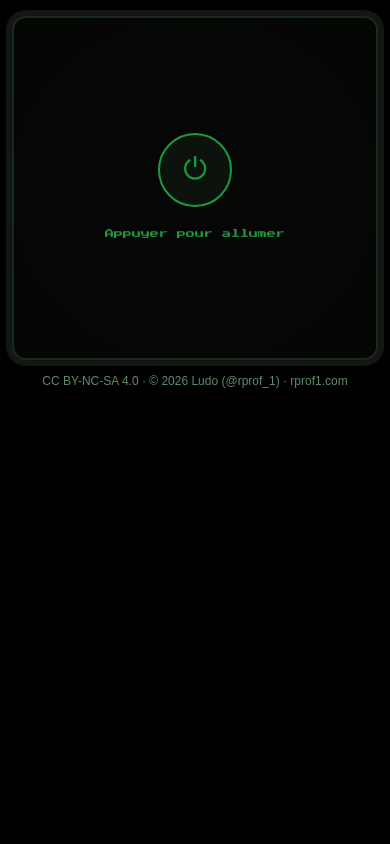
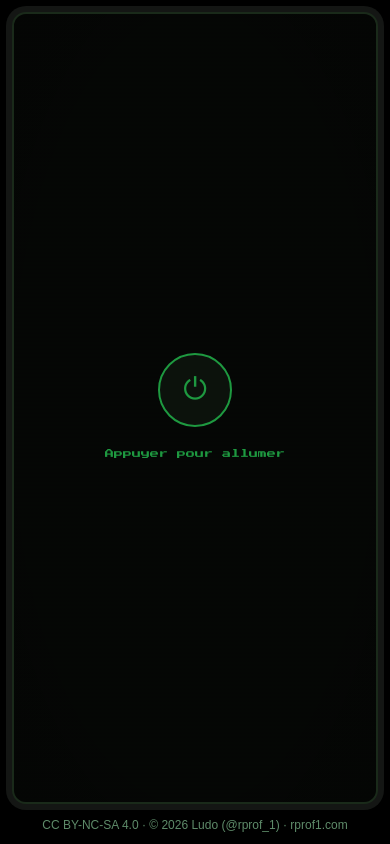
Before and after one commit to ludo1104-rp/profil-ludo, a plain HTML site: page index.html in a window 390 px wide. Drawn offline with Linux system fonts and the light colour scheme.

Commit message:
Écran étiré sur toute la hauteur (format téléphone)
Co-Authored-By: Claude Opus 5.5 <noreply@anthropic.com>

```diff
--- a/index.html
+++ b/index.html
@@ -21,7 +21,7 @@
 
   *{box-sizing:border-box}
 
-  html,body{height:100%}
+  html{height:100%}
 
   body{
     margin:0;
@@ -29,7 +29,9 @@
     display:flex;
     flex-direction:column;
     align-items:center;
-    padding:16px 12px 40px;
+    min-height:100vh;
+    min-height:100dvh;
+    padding:max(12px, env(safe-area-inset-top)) 12px max(12px, env(safe-area-inset-bottom));
     font-family:var(--term);
     color:var(--phosphor);
   }
@@ -47,6 +49,11 @@
     padding:26px 22px 26px;
     position:relative;
     overflow:hidden;
+    /* l'écran remplit toute la hauteur (format téléphone) */
+    flex:1 0 auto;
+    min-height:min(560px, calc(100dvh - 60px));
+    display:flex;
+    flex-direction:column;
   }
 
   /* scanlines */
@@ -69,7 +76,8 @@
     z-index:4;
   }
 
-  .crt{position:relative; z-index:6}
+  .crt{position:relative; z-index:6; flex:1; display:flex; flex-direction:column}
+  .crt > .offscreen, .crt > .quoteblock{flex:1}
 
   /* ---------- barre système ---------- */
   .sysbar{
@@ -253,7 +261,7 @@
     image-rendering:pixelated;
     image-rendering:crisp-edges;
     border:1px solid var(--phosphor-dim);
-    margin:16px 0 0;
+    margin:16px auto 0;
     width:100%;
     max-width:230px;
     height:auto;
```
Also changed, not shown: 1 other file.
